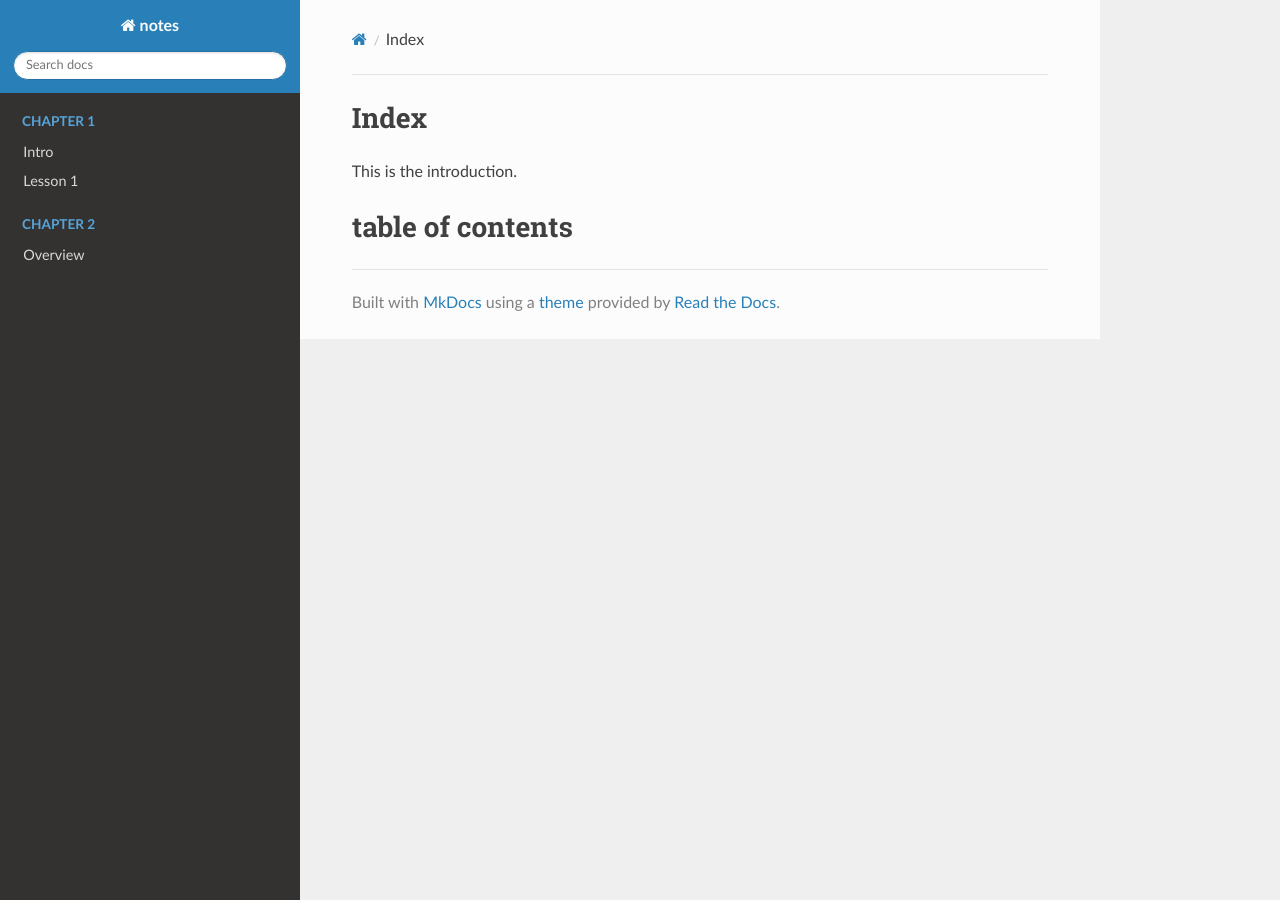
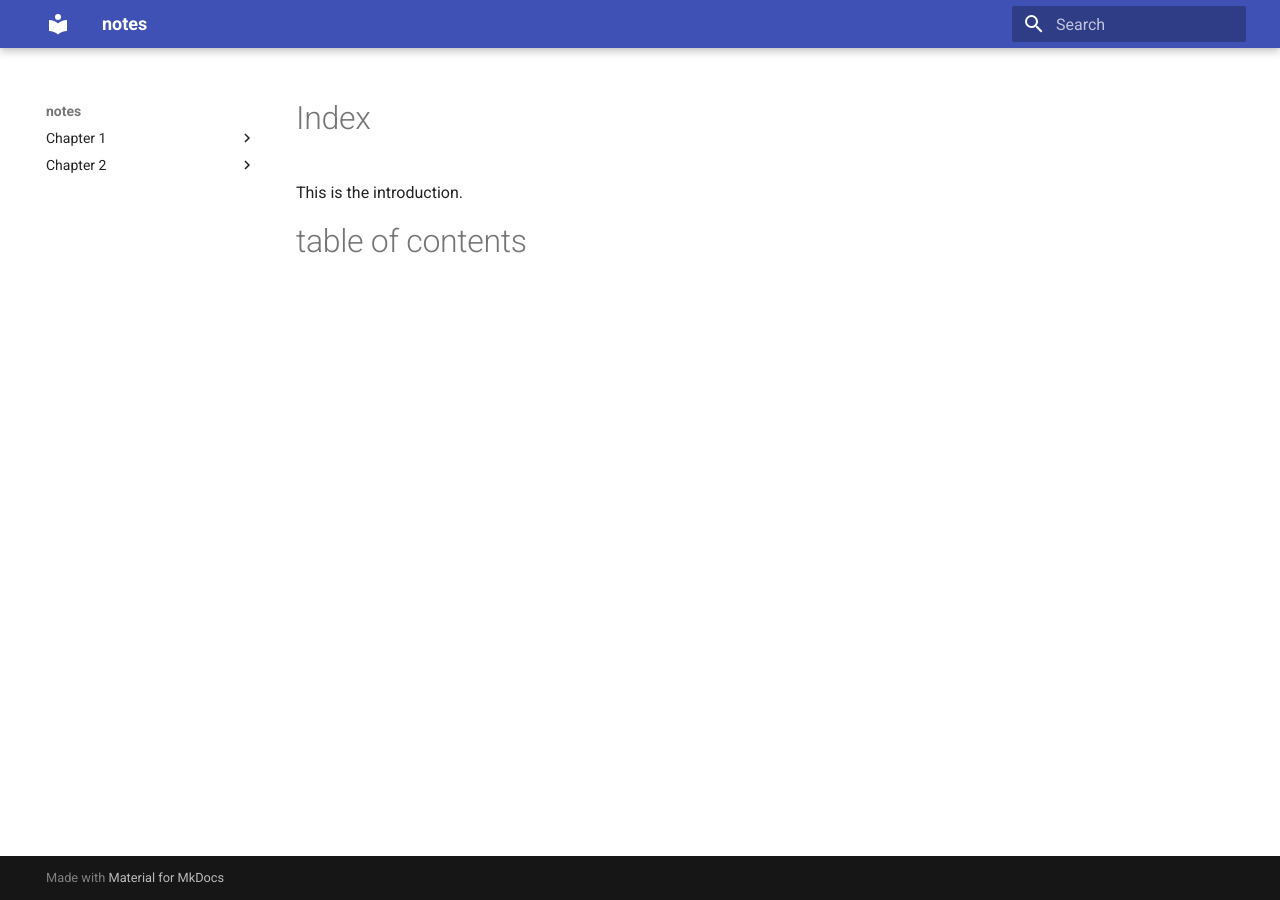
Before and after one commit to kiruko1025/notes-pub-template, an MkDocs documentation site: the page built from src/index.md, in a window 1280 px wide. Built offline with MkDocs 1.6.1 and Material for MkDocs 9.7.7, drawn with Linux system fonts in a browser that asks for light colours; nearby versions of some CDN libraries; part of the change alters nothing that is shown.

Commit message:
auto update

```diff
--- a/mkdocs.yml
+++ b/mkdocs.yml
@@ -3,8 +3,7 @@ docs_dir: src
 site_dir: out
 
 theme:
-  theme:
-  name: readthedocs
+  name: material
   collapse_navigation: true   # enable collapsing
   navigation_depth: 3       # show nested levels (must be >1)
   sticky_navigation: true
@@ -13,6 +12,21 @@ theme:
     - yaml
     - rust
 
+markdown_extensions:
+  - pymdownx.arithmatex:
+      generic: true
+  - tables: {}
+  - extra: {}
+  - def_list: {}
+  - toc:
+      permalink: ""
+      separator: "_"
+  - admonition: {}
+
+extra_javascript:
+  - javascripts/mathjax.js
+  - https://unpkg.com/mathjax@3/es5/tex-mml-chtml.js
+
 nav:
   - Chapter 1:
       - Intro: chapter1/intro.md
```
